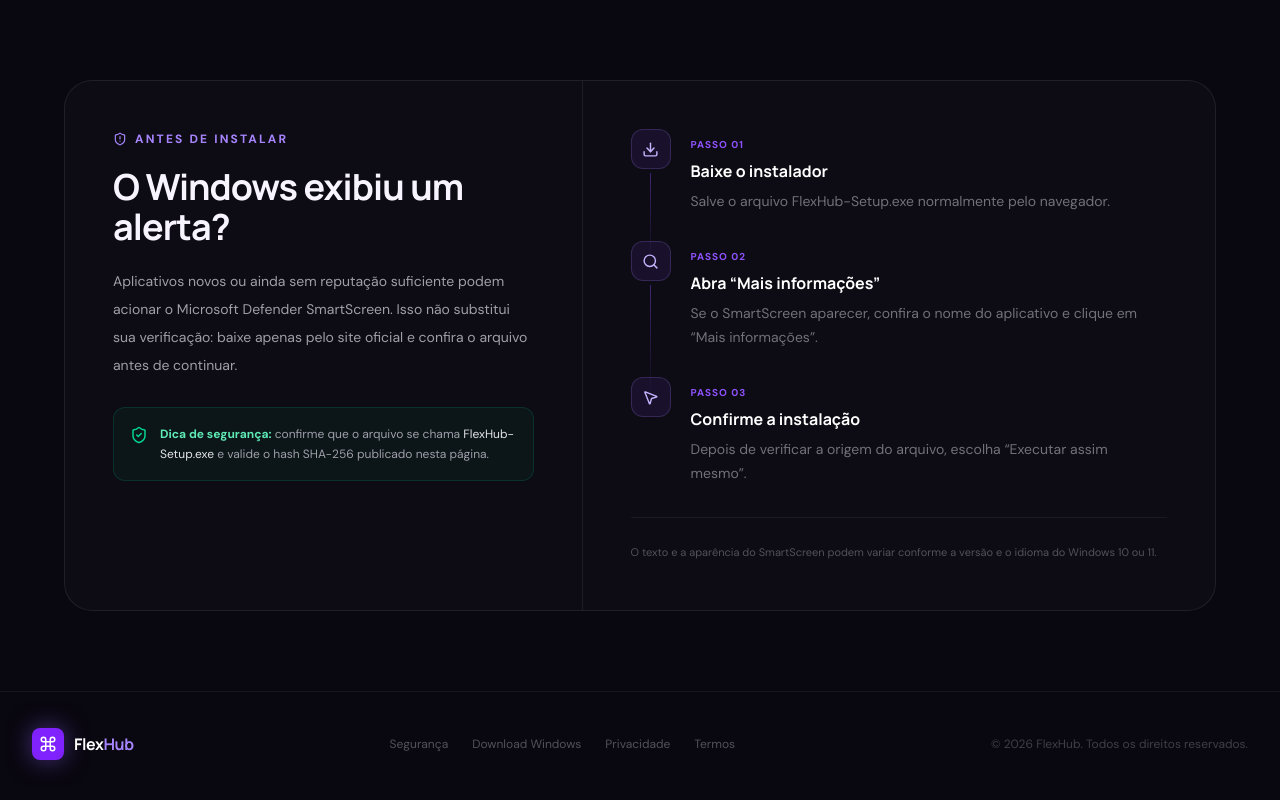
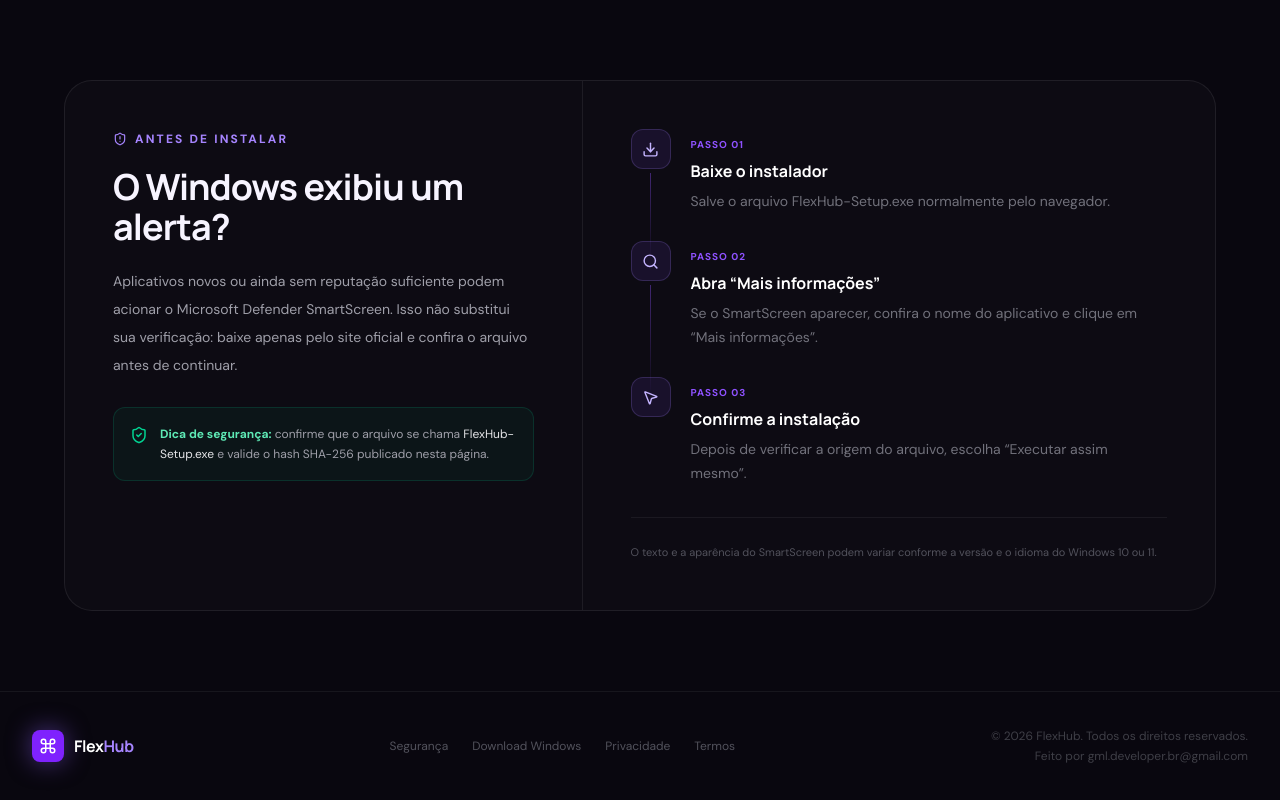
Before and after one commit to gui124587gui-a11y/flexhub, a React (Vite) app: page / in a window 1280 px wide. Shown: the part 6481-7281 px from the top of the page. Built offline with nearby package versions, Linux system fonts and the light colour scheme; no server answers.

Commit message:
adicionando gmail

```diff
--- a/src/App.jsx
+++ b/src/App.jsx
@@ -167,7 +167,7 @@
       <SmartScreenGuide/>
     </main>
 
-    <footer className="border-t border-white/[.06] px-5 py-9 lg:px-8"><div className="mx-auto flex max-w-7xl flex-col items-center justify-between gap-6 sm:flex-row"><Logo/><div className="flex flex-wrap justify-center gap-6 text-xs text-zinc-600"><a href="#seguranca" className="hover:text-white">Segurança</a><a href={DOWNLOAD_URL} download={DOWNLOAD_FILENAME} target="_self" className="hover:text-white">Download Windows</a><a href="#" className="hover:text-white">Privacidade</a><a href="#" className="hover:text-white">Termos</a></div><p className="text-xs text-zinc-700">© 2026 FlexHub. Todos os direitos reservados.</p></div></footer>
+    <footer className="border-t border-white/[.06] px-5 py-9 lg:px-8"><div className="mx-auto flex max-w-7xl flex-col items-center justify-between gap-6 sm:flex-row"><Logo/><div className="flex flex-wrap justify-center gap-6 text-xs text-zinc-600"><a href="#seguranca" className="hover:text-white">Segurança</a><a href={DOWNLOAD_URL} download={DOWNLOAD_FILENAME} target="_self" className="hover:text-white">Download Windows</a><a href="#" className="hover:text-white">Privacidade</a><a href="#" className="hover:text-white">Termos</a></div><div className="text-center text-xs text-zinc-700 sm:text-right"><p>© 2026 FlexHub. Todos os direitos reservados.</p><p className="mt-1">Feito por <a href="mailto:gml.developer.br@gmail.com" className="transition hover:text-violet-400">gml.developer.br@gmail.com</a></p></div></div></footer>
   </div>
 }
 
```
